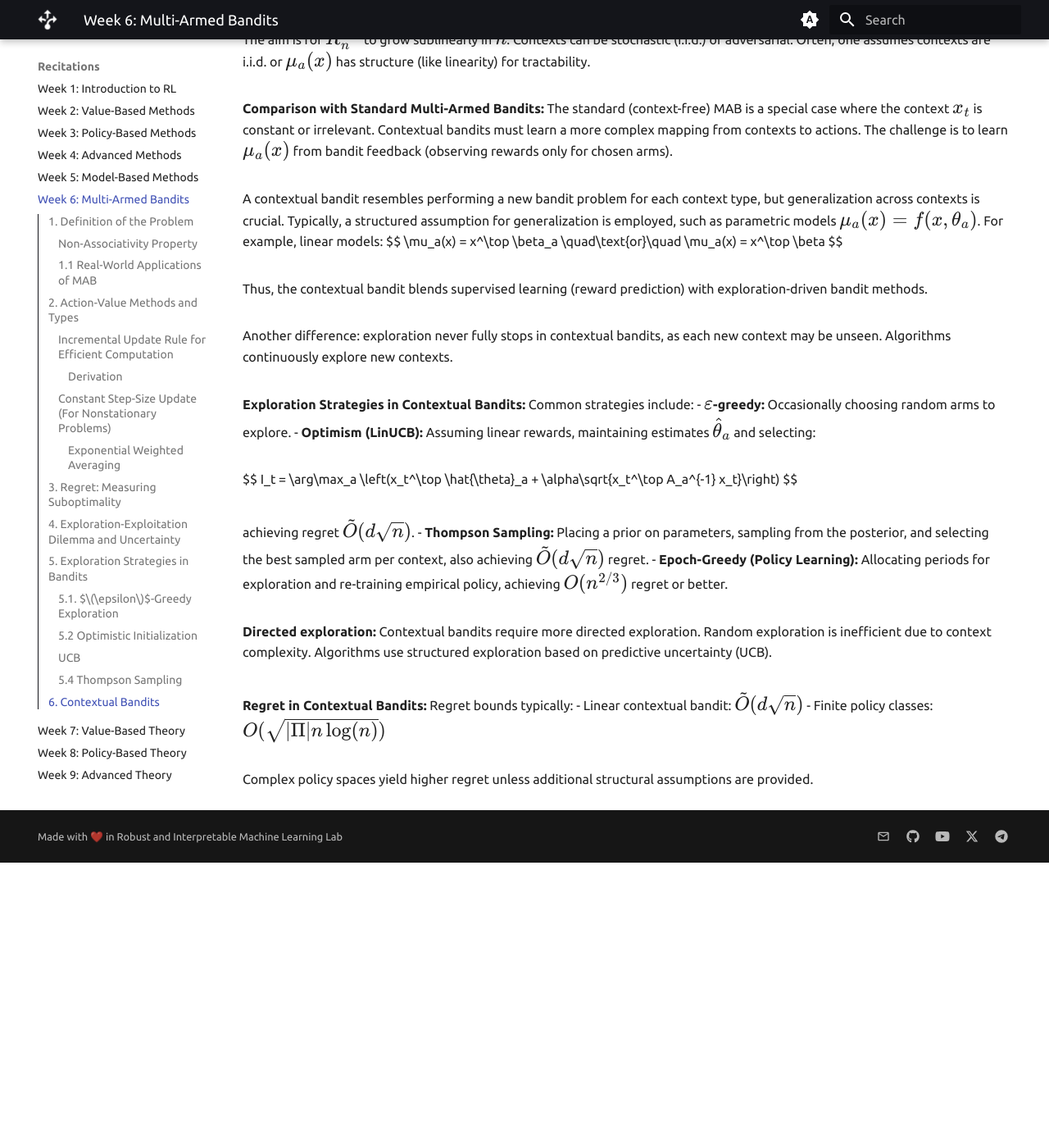
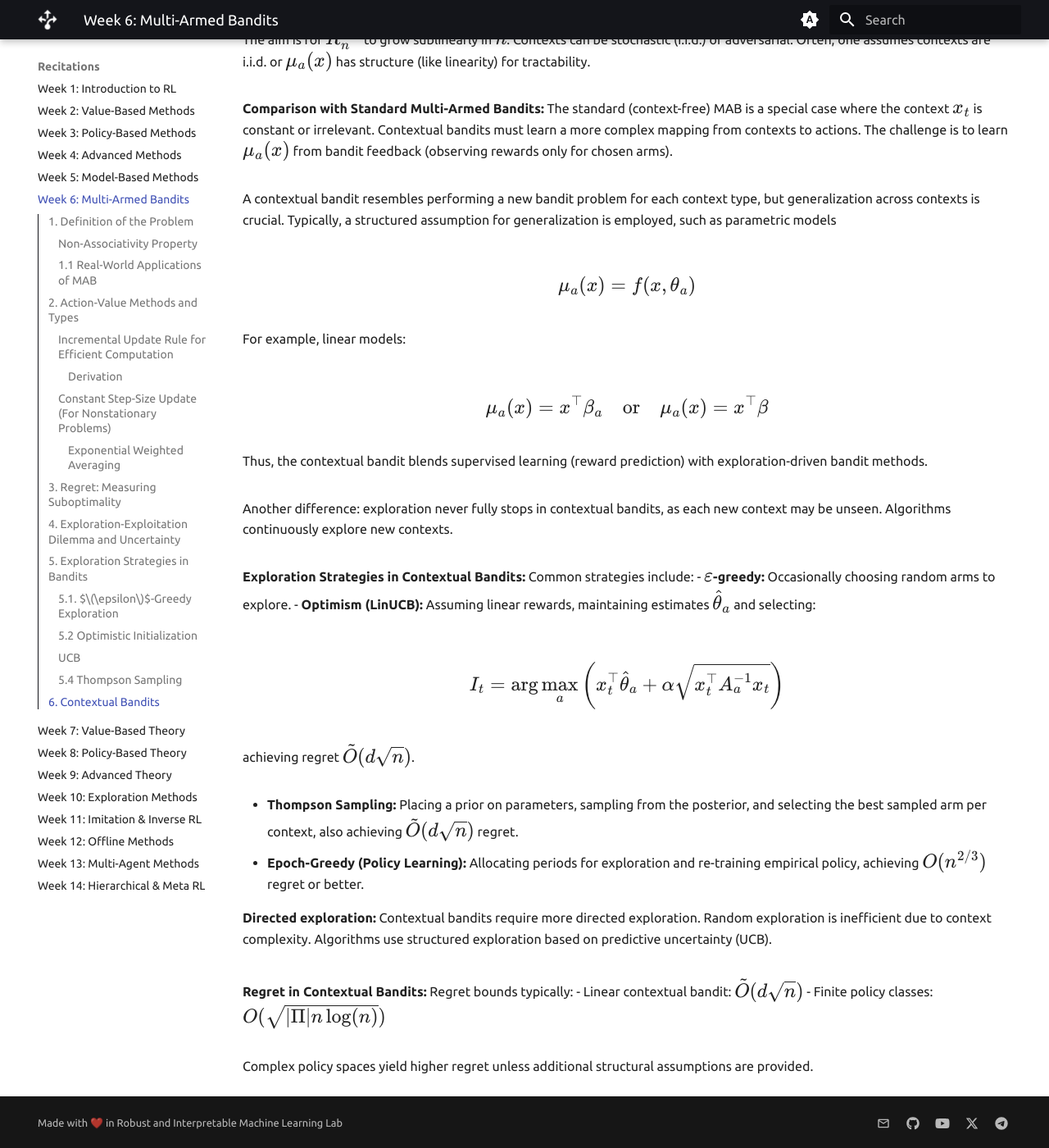
Before and after one commit to DeepRLCourse/DeepRLCourse.github.io, an MkDocs documentation site: the page built from docs/recitations/week6.md, in a window 1280 px wide and 1400 px high, scrolled down 14097 px. Shown: the whole window at 82% size. Built offline with MkDocs 1.6.1 and Material for MkDocs 9.7.7, drawn with Linux system fonts in a browser that asks for light colours; some web fonts are replaced; before the commit the page ends 15149 px from its top, so only the background shows below that.

Commit message:
Update week6.md

```diff
--- a/docs/recitations/week6.md
+++ b/docs/recitations/week6.md
@@ -434,7 +434,14 @@
 
 **Comparison with Standard Multi-Armed Bandits:** The standard (context-free) MAB is a special case where the context $x_t$ is constant or irrelevant. Contextual bandits must learn a more complex mapping from contexts to actions. The challenge is to learn $\mu_a(x)$ from bandit feedback (observing rewards only for chosen arms).
 
-A contextual bandit resembles performing a new bandit problem for each context type, but generalization across contexts is crucial. Typically, a structured assumption for generalization is employed, such as parametric models $\mu_a(x) = f(x,\theta_a)$. For example, linear models:
+A contextual bandit resembles performing a new bandit problem for each context type, but generalization across contexts is crucial. Typically, a structured assumption for generalization is employed, such as parametric models
+
+$$
+\mu_a(x) = f(x,\theta_a)
+$$
+
+For example, linear models:
+
 $$
 \mu_a(x) = x^\top \beta_a \quad\text{or}\quad \mu_a(x) = x^\top \beta
 $$
@@ -447,11 +454,12 @@
 - **$\varepsilon$-greedy:** Occasionally choosing random arms to explore.
 - **Optimism (LinUCB):** Assuming linear rewards, maintaining estimates $\hat{\theta}_a$ and selecting:
 
-  $$
-  I_t = \arg\max_a \left(x_t^\top \hat{\theta}_a + \alpha\sqrt{x_t^\top A_a^{-1} x_t}\right)
-  $$
+$$
+I_t = \arg\max_a \left(x_t^\top \hat{\theta}_a + \alpha\sqrt{x_t^\top A_a^{-1} x_t}\right)
+$$
 
   achieving regret $\tilde{O}(d\sqrt{n})$.
+
 - **Thompson Sampling:** Placing a prior on parameters, sampling from the posterior, and selecting the best sampled arm per context, also achieving $\tilde{O}(d\sqrt{n})$ regret.
 - **Epoch-Greedy (Policy Learning):** Allocating periods for exploration and re-training empirical policy, achieving $O(n^{2/3})$ regret or better.
 
```
